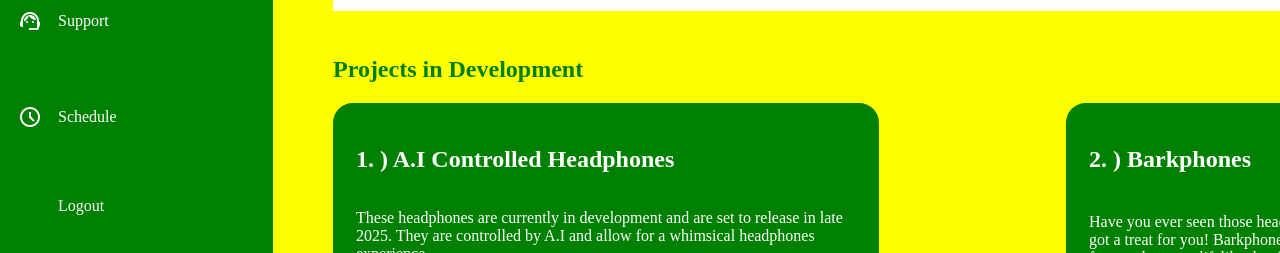
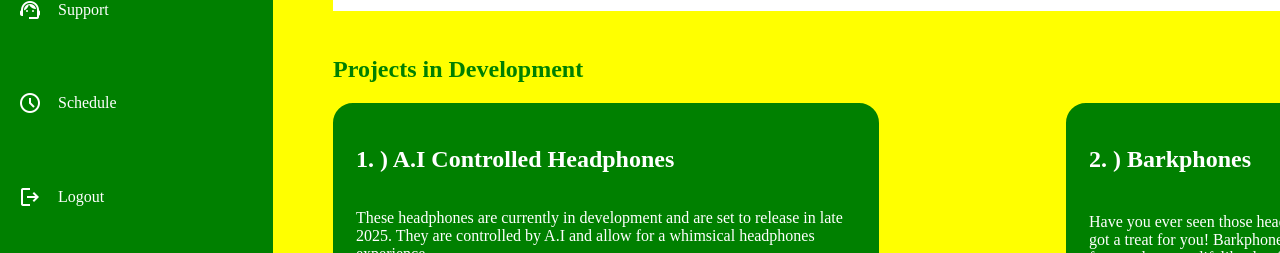
Before and after one commit to mjmealey/admin-dashboard, a plain HTML site: page index.html in a window 1280 px wide. Shown: the part 547-800 px from the top of the page. Drawn offline with nearby package versions, Linux system fonts and the light colour scheme; a web font is replaced by a local one.

Commit message:
Update index.html

```diff
--- a/index.html
+++ b/index.html
@@ -33,6 +33,8 @@
       rel="stylesheet"
       href="https://fonts.googleapis.com/css2?family=Material+Symbols+Outlined:opsz,wght,FILL,GRAD@48,400,0,0"
     />
+
+    <link rel="stylesheet" href="https://fonts.googleapis.com/css2?family=Material+Symbols+Outlined:opsz,wght,FILL,GRAD@48,400,0,0" />
     <meta http-equiv="X-UA-Compatible" content="IE=edge" />
     <meta name="viewport" content="width=device-width, initial-scale=1.0" />
     <title>HeadFuns Headphones</title>
@@ -108,7 +110,9 @@
             <li class="pages">
               <span class="material-symbols-outlined"> schedule </span>Schedule
             </li>
-            <li class="pages">Logout</li>
+            <li class="pages"><span class="material-symbols-outlined">
+              logout
+              </span>Logout</li>
           </ul>
         </div>
 
```
